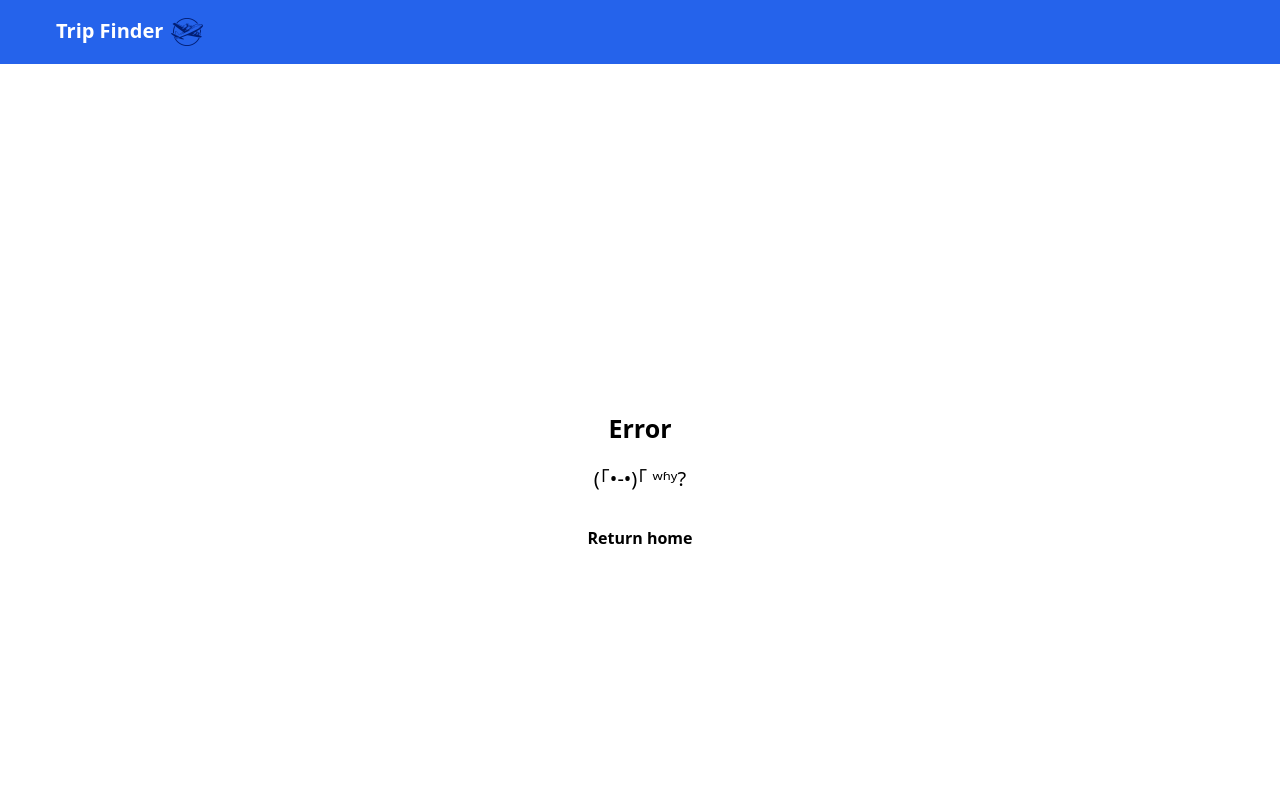
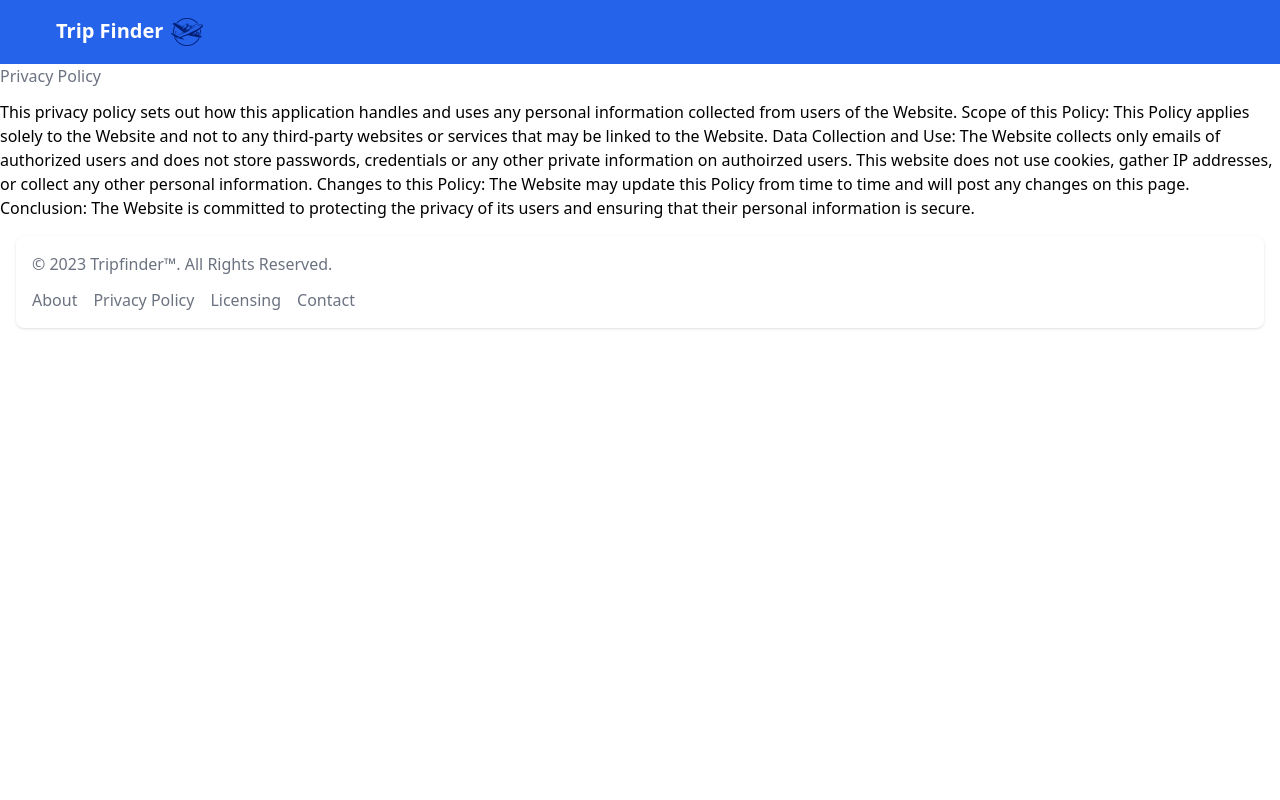
Before and after one commit to jjoeldaniel/lahacks, a SvelteKit app: page /privacy in a window 1280 px wide. Before the commit this address had no page. Shown: the top 800 px of the page. Built offline with nearby package versions, Linux system fonts and the light colour scheme.

Commit message:
Create +page.svelte

```diff
--- /dev/null
+++ b/src/routes/(site)/privacy/+page.svelte
@@ -0,0 +1,15 @@
+<script>
+
+</script>
+
+<p class="mb-3 text-lg text-gray-500 md:text-xl dark:text-gray-400">Privacy Policy</p>
+
+This privacy policy sets out how this application handles and uses any personal information collected from users of the Website.
+
+Scope of this Policy: This Policy applies solely to the Website and not to any third-party websites or services that may be linked to the Website.
+
+Data Collection and Use: The Website collects only emails of authorized users and does not store passwords, credentials or any other private information on authoirzed users. This website does not use cookies, gather IP addresses, or collect any other personal information.
+
+Changes to this Policy: The Website may update this Policy from time to time and will post any changes on this page.
+
+Conclusion: The Website is committed to protecting the privacy of its users and ensuring that their personal information is secure.
```
